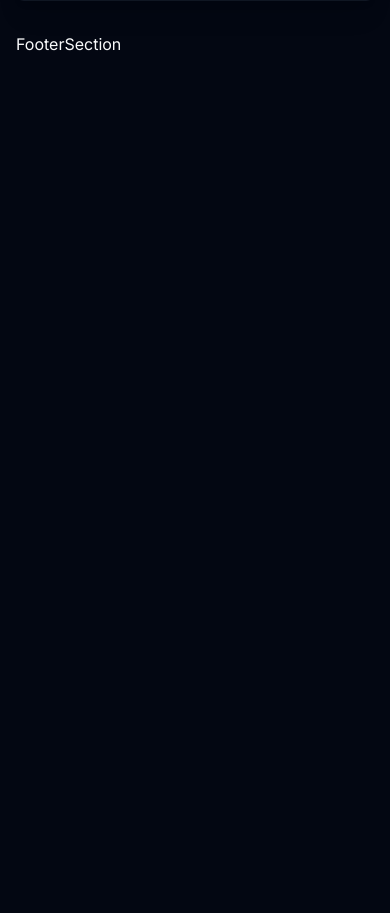
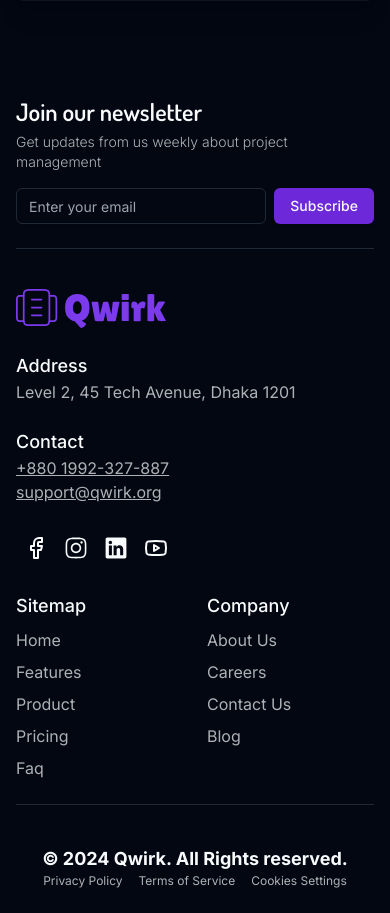
Before and after one commit to Shazzad998/qwirk-landing-page, a Next.js app: page / in a window 390 px wide. Shown: the part 6977-7890 px from the top of the page. Before the commit the page ends 7041 px from the top, so only its background shows below. Built offline with nearby package versions, Linux system fonts and the light colour scheme.

Commit message:
footer partial

```diff
--- a/components/sections/FooterSection.tsx
+++ b/components/sections/FooterSection.tsx
@@ -1,10 +1,134 @@
+import Image from "next/image";
+import { Button } from "../ui/button";
+import { Input } from "../ui/input";
+import { Label } from "../ui/label";
+import { FacebookIcon, Youtube } from "lucide-react";
+import { InstagramLogoIcon, LinkedInLogoIcon } from "@radix-ui/react-icons";
 
-type FooterSectionProps = {}
+type FooterSectionProps = {};
 
 const FooterSection = (props: FooterSectionProps) => {
   return (
-    <footer>FooterSection</footer>
-  )
-}
+    <footer className=" pt-16">
+      <div className=" grid md:grid-cols-2 gap-4 max-w-6xl mx-auto border-b border-border pb-6 mb-10">
+        <div>
+          <h4 className=" font-dosis font-semibold text-2xl mb-1">
+            Join our newsletter
+          </h4>
+          <p className=" text-sm font-light text-foreground/70">
+            Get updates from us weekly about project management
+          </p>
+        </div>
+        <div className=" flex gap-2 justify-end">
+          <Input placeholder="Enter your email" className=" max-w-72" />
+          <Button>Subscribe</Button>
+        </div>
+      </div>
+      <div className=" max-w-6xl mx-auto flex flex-col md:flex-row md:justify-between gap-6">
+        <div className=" text-foreground/70 space-y-6">
+          <div>
+            <Image
+              src="/images/logo-primary.svg"
+              width={150}
+              height={80}
+              alt="Application Logo"
+            />
+          </div>
+          <div className=" grid">
+            <Label className=" text-lg text-foreground">Address</Label>
+            <span> Level 2, 45 Tech Avenue, Dhaka 1201</span>
+          </div>
+          <div className=" grid">
+            <Label className=" text-lg text-foreground">Contact</Label>
+            <a href="" className=" underline">
+              +880 1992-327-887
+            </a>
+            <a href="" className=" underline">
+              support@qwirk.org
+            </a>
+          </div>
+          <div className=" flex items-center text-foreground">
+            <a href="" className=" p-2">
+              <FacebookIcon className=" w-6 h-6" />
+            </a>
+            <a href="" className=" p-2">
+              <InstagramLogoIcon className=" w-6 h-6" />
+            </a>
+            <a href="" className=" p-2">
+              <LinkedInLogoIcon className=" w-6 h-6" />
+            </a>
+            <a href="" className=" p-2">
+              <Youtube className=" w-6 h-6" />
+            </a>
+          </div>
+        </div>
 
-export default FooterSection
+        <div className=" grid grid-cols-2 gap-6 md:gap-16">
+          <ul className=" text-foreground/70 flex flex-col gap-2">
+            <Label className=" text-lg text-foreground">Sitemap</Label>
+            <li>
+              <a href="" className=" p-2 pl-0">
+                Home
+              </a>
+            </li>
+            <li>
+              <a href="" className=" p-2 pl-0">
+                Features
+              </a>
+            </li>
+            <li>
+              <a href="" className=" p-2 pl-0">
+                Product
+              </a>
+            </li>
+            <li>
+              <a href="" className=" p-2 pl-0">
+                Pricing
+              </a>
+            </li>
+            <li>
+              <a href="" className=" p-2 pl-0">
+                Faq
+              </a>
+            </li>
+          </ul>
+          <ul className=" text-foreground/70 flex flex-col gap-2">
+            <Label className=" text-lg text-foreground">Company</Label>
+            <li>
+              <a href="" className=" p-2 pl-0">
+                About Us
+              </a>
+            </li>
+            <li>
+              <a href="" className=" p-2 pl-0">
+                Careers
+              </a>
+            </li>
+            <li>
+              <a href="" className=" p-2 pl-0">
+                Contact Us
+              </a>
+            </li>
+            <li>
+              <a href="" className=" p-2 pl-0">
+                Blog
+              </a>
+            </li>
+          </ul>
+        </div>
+      </div>
+      <hr className=" my-6" />
+
+      <div className=" max-w-6xl mx-auto py-4 flex flex-col justify-center items-center">
+          <div className=" font-bold text-lg">&copy; 2024 Qwirk. All Rights reserved.</div>
+          <div className=" flex justify-center text-xs gap-4 text-foreground/70">
+            <a href="">Privacy Policy</a>
+            <a href="">Terms of Service</a>
+            <a href="">Cookies Settings</a>
+          </div>
+      </div>
+    </footer>
+  );
+};
+
+export default FooterSection;
--- /dev/null
+++ b/components/ui/input.tsx
@@ -0,0 +1,25 @@
+import * as React from "react"
+
+import { cn } from "@/lib/utils"
+
+export interface InputProps
+  extends React.InputHTMLAttributes<HTMLInputElement> {}
+
+const Input = React.forwardRef<HTMLInputElement, InputProps>(
+  ({ className, type, ...props }, ref) => {
+    return (
+      <input
+        type={type}
+        className={cn(
+          "flex h-9 w-full rounded-md border border-input bg-transparent px-3 py-1 text-sm shadow-sm transition-colors file:border-0 file:bg-transparent file:text-sm file:font-medium file:text-foreground placeholder:text-muted-foreground focus-visible:outline-none focus-visible:ring-1 focus-visible:ring-ring disabled:cursor-not-allowed disabled:opacity-50",
+          className
+        )}
+        ref={ref}
+        {...props}
+      />
+    )
+  }
+)
+Input.displayName = "Input"
+
+export { Input }
```
